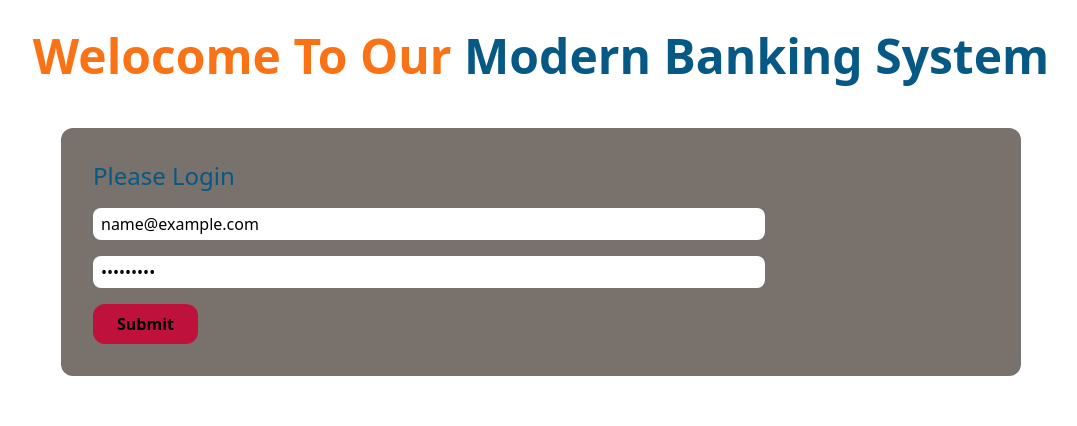
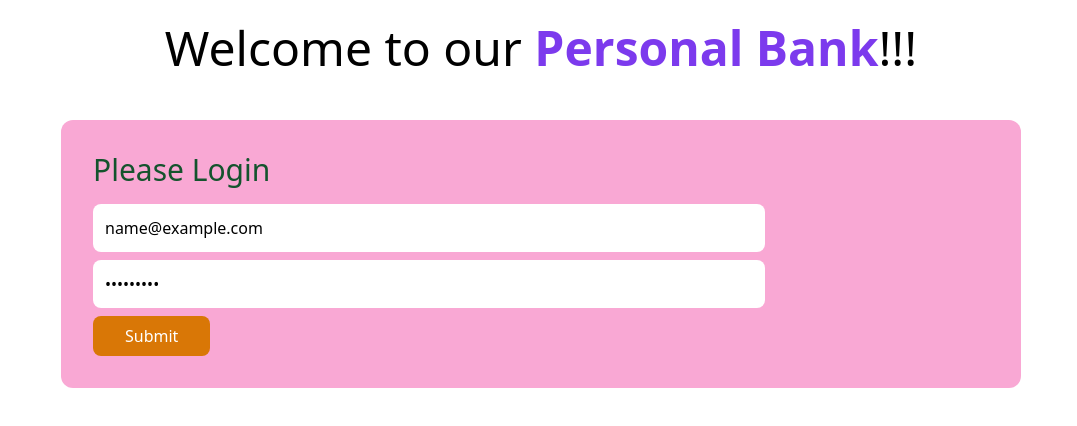
Before and after one commit to kamruzzaman22874/Baper-Bank, a plain HTML site: page index.html in a window 1280 px wide. Both pictures are taken after typing "name@example.com", "Sample123" into the empty fields and a click on the button "Submit". Shown: the whole page, without its empty margins (99-1176 px from the left). Drawn offline with nearby package versions, Linux system fonts and the light colour scheme.

Commit message:
add some code

```diff
--- a/JS/login.js
+++ b/JS/login.js
@@ -1,6 +1,6 @@
 
-document.getElementById('btn-input').addEventListener('click', function(){
-    const userEmail = document.getElementById('user-input');
+document.getElementById('btn-submit').addEventListener('click', function(){
+    const userEmail = document.getElementById('user-email');
     const email = userEmail.value;
 
     const userPassword = document.getElementById('user-password');
@@ -10,7 +10,7 @@ document.getElementById('btn-input').addEventListener('click', function(){
         window.location.href = 'bank.html';
     }
     else{
-        alert('Ekhane Rongbaji Cholbena')
+        alert('Ekhane Rongbaji Cholbena');
     }
 })
 
--- a/JS/withdraw.js
+++ b/JS/withdraw.js
@@ -1,8 +1,6 @@
 
 
     document.getElementById('btn-withdraw').addEventListener('click', function(){
-    console.log('click here');
-
     const withdrawField = document.getElementById('withdraw-field');
     const newWithdrawAmountString = withdrawField.value;
     const newWithdrawAmount = parseFloat(newWithdrawAmountString);
@@ -25,8 +23,6 @@
 
 
 
-
-
     if(newWithdrawAmount > previousBalanceTotal){
         alert('Tham Beta Tor Account a Taka Nai');
         return;
--- a/index.html
+++ b/index.html
@@ -8,45 +8,7 @@
     <script src="https://cdn.tailwindcss.com"></script>
 </head>
 <body>
-
-        <header class="mt-8">
-            <h1 class="text-center font-bold text-5xl"> <span class="font-bold text-orange-500">Welocome To Our</span> <span class="text-sky-800">Modern Banking System</span> </h1>
-        </header>
-
-        <main>
-            <section class="bg-stone-500 w-9/12 mt-12 mx-auto p-8 rounded-xl">
-                <h3 class="mb-4 text-2xl text-sky-800">Please Login</h3>
-                <input class="block mb-4 w-9/12 px-2 h-8 rounded-lg" type="email" name="" id="user-input" placeholder="Please Enter Your Email">
-                <input class="block mb-4 w-9/12 px-2 h-8 rounded-lg" type="password" name="" id="user-password" placeholder="Please Enter Your Password">
-                <button id="btn-input" class="bg-rose-700 px-6 py-2 font-bold rounded-xl hover:bg-sky-700">Submit</button>
-            </section>
-        </main>
-
-
-
-
-
-
-
-
-
-
-
-
-
-
-
-
-
-
-
-
-
-
-
-
-
-    <!-- <header>
+    <header>
         <h1 class="text-5xl text-center mt-6">Welcome to our
         <span class="font-semibold text-violet-600">Personal Bank</span>!!!</h1>
     </header>
@@ -60,7 +22,7 @@
                 <button id="btn-submit" class="bg-amber-600 hover:bg-sky-700 px-8 py-2 text-white font-medium rounded-lg">Submit</button>
             </div>
         </section>
-    </main> -->
+    </main>
 
     <script src="/JS/login.js"></script>
 </body>
```
Also changed, not shown: JS/deposit.js (+6 -5 lines), bank.html (+8 -18 lines).
